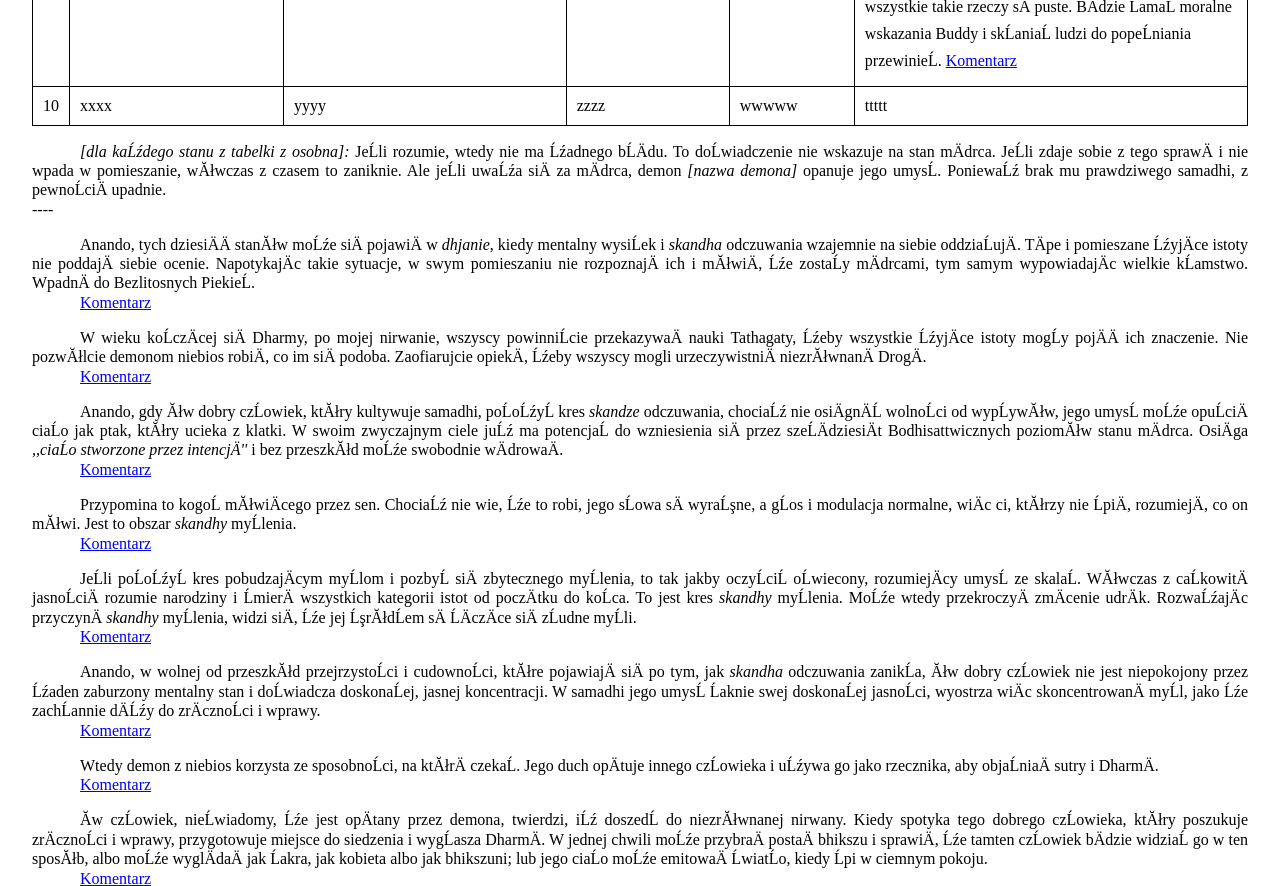
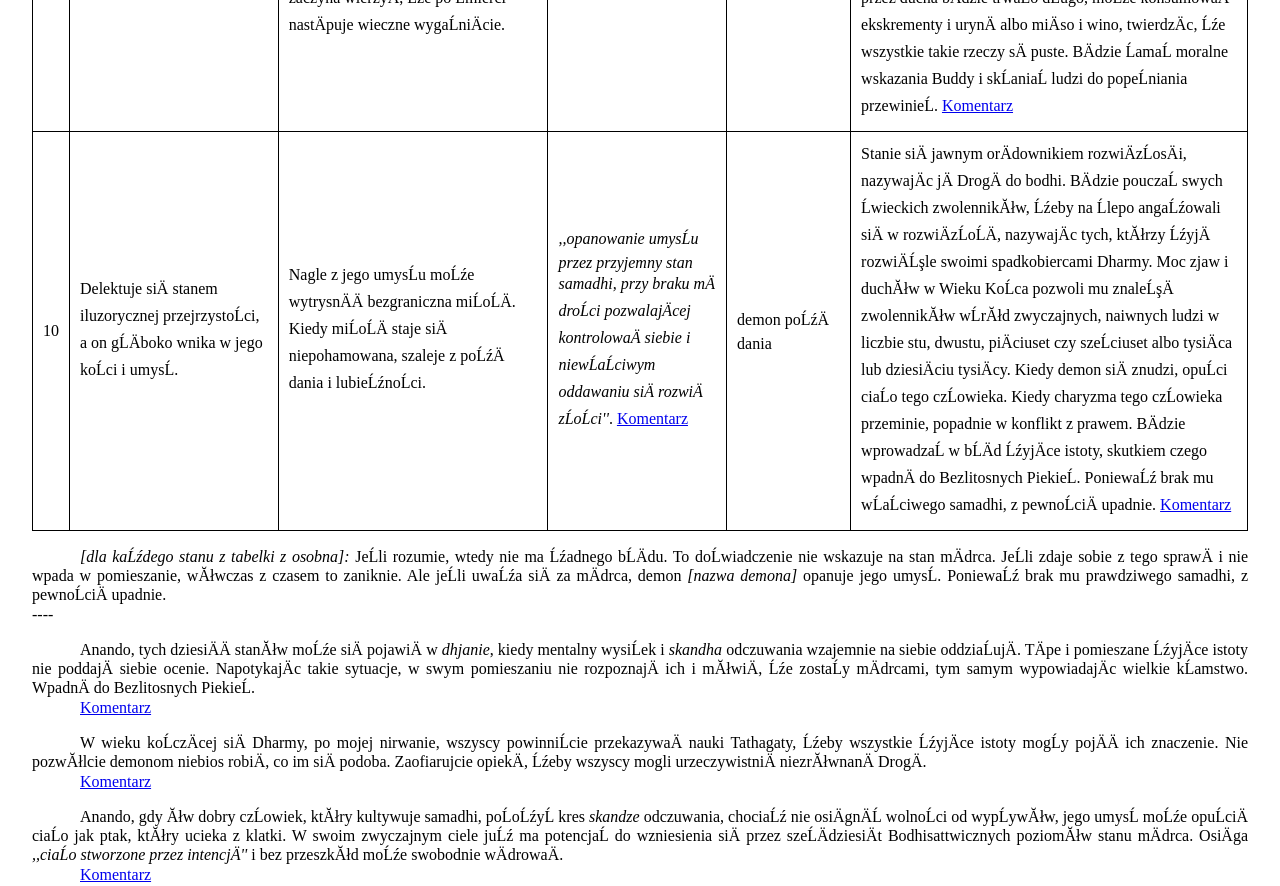
Before and after one commit to Horakuji/sutra-surangama, a plain HTML site: page index.html in a window 1280 px wide. Shown: the part 8145-9031 px from the top of the page. Drawn offline with Linux system fonts and the light colour scheme.

Commit message:
Update index.html
update

```diff
--- a/index.html
+++ b/index.html
@@ -172,7 +172,6 @@ Errata:<br>
 <p>Ale jeśli uważa się za mędrca, to demon wielkiej arogancji opanuje jego umysł. Nie będzie się kłaniał <i>stupom</i> ani w świątyniach. Będzie niszczył sutry i wizerunki. Będzie mówił do <i>danapatich</i>: <q>To jest złoto, brąz, glina albo drewno. Sutry to tylko liście albo sukno. Ciało z krwi i kości jest rzeczywiste i wieczne, ale wy go nie czcicie; zamiast tego oddajecie hołd glinie i drewnu. To całkowity absurd!</q> Ci, którzy pokładają w nim głęboką wiarę, pójdą za jego przykładem i będą niszczyć wizerunki albo je zakopywać. Będzie wprowadzał w błąd żyjące istoty, skutkiem czego wpadną do Bezlitosnych Piekieł. Ponieważ brak mu właściwego samadhi, z pewnością upadnie.</p><a href="czesci/sutra_surangama3.html#sutra54">Komentarz</a>
 <p>Ponadto, w tym stanie samadhi ów dobry człowiek widzi rozpad <i>skandhy</i> formy i rozumie <i>skandhę</i> odczuwania. W swym wysublimowanym rozumieniu uzyskuje pełną świadomość subtelnych zasad. Wszystko jest zgodne z jego życzeniami. Może nagle doświadczyć bezgranicznej lekkości i spokoju. Może mówić, że został mędrcem i osiągnął wielkie samoopanowanie. To jest zwane <q>osiąganiem lekkości i przejrzystości dzięki mądrości</q>. Jeżeli rozumie, wtedy nie ma żadnego błędu. To doświadczenie nie wskazuje na stan mędrca.</p><a href="czesci/sutra_surangama3.html#sutra55">Komentarz</a>
 <p>Ale jeśli uważa się za mędrca, to demon, który lubi lekkość i przejrzystość, opanuje jego umysł. Twierdząc, że już jest usatysfakcjonowany, nie będzie się starał czynić dalszych postępów. Na ogół tego rodzaju kultywujący staje się taki jak Nieuczony Bhikszu. Będzie wprowadzał w błąd żyjące istoty, skutkiem czego wpadną do piekła Awici. Ponieważ brak mu właściwego samadhi, z pewnością upadnie.</p><a href="czesci/sutra_surangama3.html#sutra56">Komentarz</a>
-
 <p>Ponadto w tym stanie samadhi ów dobry człowiek widzi rozpad <i>skandhy</i> formy i rozumie <i>skandhę</i> odczuwania. W tym czystym przebudzeniu doświadcza iluzorycznej przejrzystości. Wówczas może nagle zwrócić się ku poglądowi o wiecznym wygaśnięciu, negować przyczynę i skutek, i uznać wszystko za puste. Myśl o pustce tak dominuje, iż zaczyna wierzyć, że po śmierci następuje wieczne wygaśnięcie. [Jest to zwane <q>rozpuszczaniem się mentalnego stanu samadhi, tak że traci się z oczu to, co słuszne</q>.] Jeżeli rozumie, wtedy nie ma żadnego błędu. To doświadczenie nie wskazuje na stan mędrca.</p><a href="czesci/sutra_surangama3.html#sutra57">Komentarz</a>
 <p>Ale jeśli uważa się za mędrca, to demon pustki opanuje jego umysł. Będzie oczerniał utrzymywanie wskazań, nazywając to <q>Dharmą małego pojazdu</q>. Będzie mówił: <q>Skoro Bodhisattwowie przebudzili się do pustki, to co można utrzymywać czy naruszać?</q> Ten człowiek w obecności swych wiernych <i>danapatich</i>, będzie często pił wino, jadł mięso i oddawał się rozwiązłości. Moc demona będzie powstrzymywała jego zwolenników od zwątpienia w niego czy zdemaskowania go. Gdy opętanie przez ducha będzie trwało długo, może konsumować ekskrementy i urynę albo mięso i wino, twierdząc, że wszystkie takie rzeczy są puste. Będzie łamał moralne wskazania Buddy i skłaniał ludzi do popełniania przewinień. Ponieważ brak mu właściwego samadhi, z pewnością upadnie.</p><a href="czesci/sutra_surangama3.html#sutra58">Komentarz</a>
 
@@ -267,11 +266,11 @@ Errata:<br>
     </tr>
     <tr>
       <td>10</td>
-      <td>xxxx</td>
-      <td>yyyy</td>
-      <td>zzzz</td>
-      <td>wwwww</td>
-      <td>ttttt</td>
+      <td>Delektuje się stanem iluzorycznej przejrzystości, a on głęboko wnika w jego kości i umysł.</td>
+      <td>Nagle z jego umysłu może wytrysnąć bezgraniczna miłość. Kiedy miłość staje się niepohamowana, szaleje z pożądania i lubieżności.</td>
+      <td><q>opanowanie umysłu przez przyjemny stan samadhi, przy braku mądrości pozwalającej kontrolować siebie i niewłaściwym oddawaniu się rozwiązłości</q>. <a href="czesci/sutra_surangama3.html#sutra59">Komentarz</a></td>
+      <td>demon pożądania</td>
+      <td>Stanie się jawnym orędownikiem rozwiązłosći, nazywając ją Drogą do bodhi. Będzie pouczał swych świeckich zwolenników, żeby na ślepo angażowali się w rozwiązłość, nazywając tych, którzy żyją rozwiąźle swoimi spadkobiercami Dharmy. Moc zjaw i duchów w Wieku Końca pozwoli mu znaleźć zwolenników wśród zwyczajnych, naiwnych ludzi w liczbie stu, dwustu, pięciuset czy sześciuset albo tysiąca lub dziesięciu tysięcy. Kiedy demon się znudzi, opuści ciało tego człowieka. Kiedy charyzma tego człowieka przeminie, popadnie w konflikt z prawem. Będzie wprowadzał w błąd żyjące istoty, skutkiem czego wpadną do Bezlitosnych Piekieł. Ponieważ brak mu właściwego samadhi, z pewnością upadnie. <a href="czesci/sutra_surangama3.html#sutra60">Komentarz</a></td>
     </tr>
   </tbody>
 </table>
```
